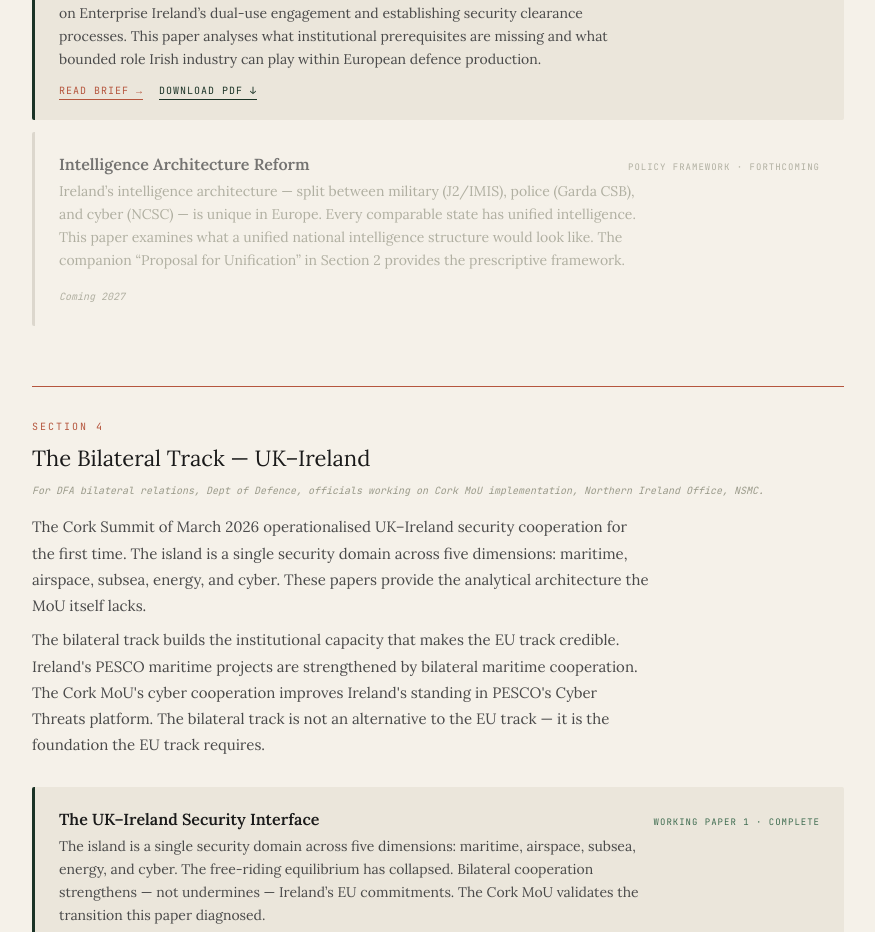
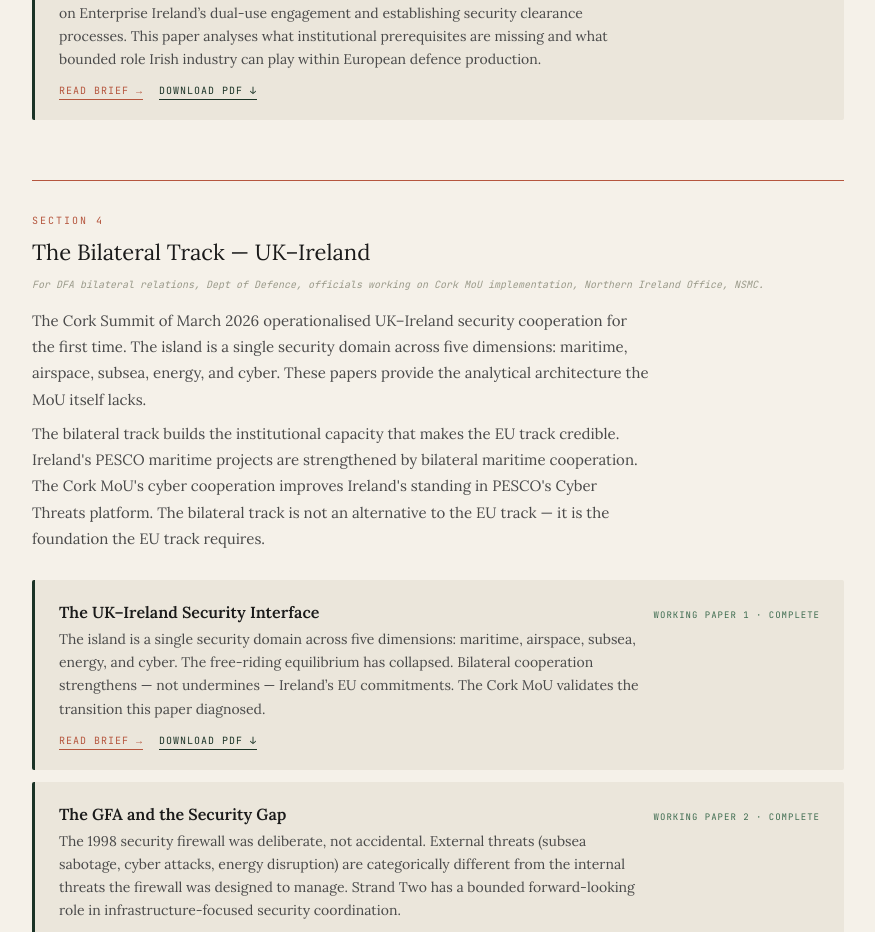
Before and after one commit to scosullivan/security-ireland, a Next.js app: page /for-policymakers in a window 1280 px wide. Shown: the part 4100-5032 px from the top of the page, without its empty margins (202-1077 px from the left). Built offline with nearby package versions, Linux system fonts and the light colour scheme.

Commit message:
Update page.tsx

```diff
--- a/src/app/for-policymakers/page.tsx
+++ b/src/app/for-policymakers/page.tsx
@@ -386,12 +386,6 @@ export default function ForPolicymakers() {
             href="/publications/defence-industrial-architecture"
             pdfUrl="/pdfs/Irelands_Defence_Industrial_Architecture.pdf"
           />
-          <ForthcomingCard
-            title="Intelligence Architecture Reform"
-            type="Policy Framework · Forthcoming"
-            desc="Ireland&rsquo;s intelligence architecture &mdash; split between military (J2/IMIS), police (Garda CSB), and cyber (NCSC) &mdash; is unique in Europe. Every comparable state has unified intelligence. This paper examines what a unified national intelligence structure would look like. The companion &ldquo;Proposal for Unification&rdquo; in Section 2 provides the prescriptive framework."
-            coming="Coming 2027"
-          />
         </div>
       </section>
 
```
